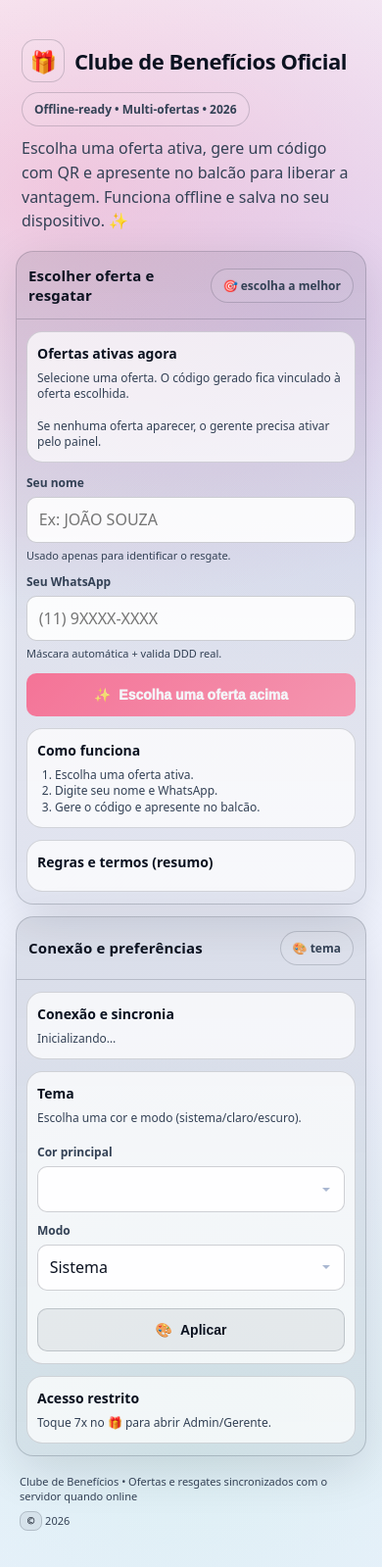
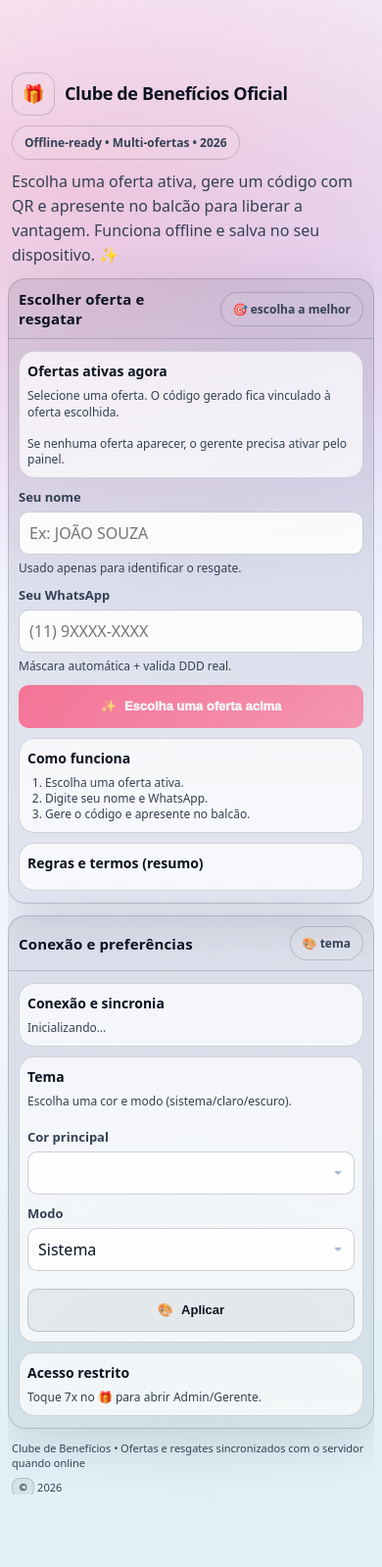
Before and after one commit to Augustuuuuu/clube-beneficios, a Django app: page / in a window 390 px wide. Shown: the whole page at 98% size. Run offline with Django 5.2, Linux system fonts and the light colour scheme; lists and menus that the app fills with data are empty; some libraries are stand-ins or nearby versions.

Commit message:
Update index.html

```diff
--- a/templates/index.html
+++ b/templates/index.html
@@ -74,7 +74,7 @@
     box-sizing:border-box;
   }
 
-  .wrap{ width:100%; max-width:1120px; display:grid; gap:18px; box-sizing:border-box; min-width:0; padding:0 2px; }
+  .wrap{ width:100%; max-width:1120px; display:grid; gap:18px; box-sizing:border-box; min-width:0; padding:0 2px; overflow:hidden; }
   header{ display:flex; align-items:flex-start; justify-content:space-between; gap:14px; padding:0 6px; min-width:0; }
   .brand{ display:flex; flex-direction:column; gap:10px; min-width:0; flex:1; }
   .titleRow{ display:flex; align-items:center; gap:10px; flex-wrap:wrap; min-width:0; }
@@ -120,11 +120,9 @@
     min-width:0;
   }
   .banner.show{ display:block; }
-  @media (max-width: 480px){ .banner{ margin: 0 4px; padding: 8px 10px; font-size: 12px; } }
 
   .grid{ display:grid; grid-template-columns: 1.05fr .95fr; gap:16px; min-width:0; width:100%; }
   @media (max-width: 920px){ .grid{ grid-template-columns: 1fr; } }
-  @media (max-width: 480px){ .grid{ gap: 12px; min-width: 0; } }
 
   .card{
     background: linear-gradient(180deg, var(--card2), var(--card));
@@ -142,19 +140,13 @@
     display:flex; align-items:center; justify-content:space-between; gap:12px;
     min-width:0;
   }
-  @media (max-width: 480px){ .head{ padding: 14px 12px; } }
   .head h2{ margin:0; font-size:16px; letter-spacing:.01em; min-width:0; }
-  @media (max-width: 480px){ .head h2{ font-size: 15px; } }
 
   .content{ padding:18px; display:flex; flex-direction:column; gap:14px; box-sizing:border-box; min-width:0; overflow-x:hidden; }
-  @media (max-width: 480px){
-    .content{ padding: 12px 10px; gap: 12px; }
-  }
 
   .row{ display:grid; grid-template-columns: 1fr 1fr; gap:12px; min-width:0; }
   .row > *{ min-width:0; }
   @media (max-width: 560px){ .row{ grid-template-columns: 1fr; } }
-  @media (max-width: 480px){ .row{ gap: 10px; } }
 
   label{ display:block; color:var(--muted); font-size:clamp(12px, 2.5vw, 13px); margin:0 0 6px; font-weight:900; }
 
@@ -223,13 +215,6 @@
     width: auto;
     max-width: 100%;
   }
-  @media (max-width: 480px){
-    button{ min-height: 44px; }
-    button[style*="min-width"]{ min-width: 0 !important; }
-  }
-  @media (max-width: 360px){
-    button{ padding: 8px 10px; font-size: 13px; gap: 6px; }
-  }
   button:hover:not(:disabled){ filter:brightness(1.06); }
   button:active:not(:disabled){ transform: translateY(1px); }
   button:disabled{ opacity:.66; cursor:not-allowed; }
@@ -295,9 +280,6 @@
     display:grid;
     gap:10px;
   }
-  @media (max-width: 480px){
-    .codeCard{ padding: 12px 10px; gap: 8px; }
-  }
   @media (prefers-color-scheme: light){
     .codeCard{ background: rgba(255,255,255,.72); border-color: rgba(15,23,42,.16); }
   }
@@ -319,7 +301,6 @@
   .offerMeta{ color:var(--muted); font-size:12px; line-height:1.35; overflow-wrap:break-word; word-break:break-word; }
   .offerPickRow{ display:flex; gap:10px; flex-wrap:wrap; align-items:center; justify-content:space-between; }
   .offerBtn{ width:auto; min-width: min(140px, 100%); max-width: 100%; }
-  @media (max-width: 480px){ .offerBtn{ min-width:0; width:100%; } }
 
   .resultWrap{ display:none; gap:12px; width:100%; max-width:100%; min-width:0; overflow:hidden; }
   .resultWrap.show{ display:grid; }
@@ -335,11 +316,6 @@
     flex-wrap:wrap;
     min-width:0;
   }
-  @media (max-width: 480px){
-    .code{ font-size: 15px; word-break: break-all; }
-    .codeLine{ gap: 8px; }
-    .codeLine .secondary{ min-width:0 !important; width:100% !important; }
-  }
   .tag{
     font-size: 12px;
     font-weight: 950;
@@ -373,9 +349,6 @@
     align-self:flex-start;
     max-width:100%;
   }
-  @media (max-width: 480px){
-    #codeCard .qrRow qr-generator{ --s: 180px !important; max-width: 100%; }
-  }
 
   footer{
     padding:0 6px;
@@ -386,7 +359,76 @@
     flex-wrap:wrap;
     min-width:0;
   }
-  @media (max-width: 480px){ footer{ padding: 0 4px; font-size: 11px; } }
+
+  /* ========== MOBILE: ajuste definitivo para celulares (única fonte de regras) ========== */
+  @media (max-width: 600px){
+    .wrap{ width: 100%; overflow-x: hidden; }
+    body{
+      padding: 12px 10px;
+      padding-left: max(10px, env(safe-area-inset-left));
+      padding-right: max(10px, env(safe-area-inset-right));
+      padding-bottom: max(12px, env(safe-area-inset-bottom));
+    }
+    .wrap{ max-width: 100%; padding: 0; gap: 14px; }
+    header{ padding: 0 4px; flex-wrap: wrap; }
+    h1{ font-size: 20px; }
+    .grid{ grid-template-columns: 1fr; gap: 12px; }
+    .card, .content, .row > *, #codeCard, .resultWrap, .codeLine, .qrRow, .resultInfoCol{ min-width: 0; max-width: 100%; }
+    .content{ padding: 14px 12px; gap: 12px; overflow-x: hidden; }
+    .head{ padding: 12px 12px; }
+    .head h2{ font-size: 15px; }
+    .row{ grid-template-columns: 1fr; gap: 10px; }
+    label{ font-size: 13px; }
+    input, select, textarea{
+      width: 100% !important;
+      max-width: 100% !important;
+      min-width: 0 !important;
+      padding: 10px 12px;
+      min-height: 44px;
+      font-size: 16px;
+      border-radius: 10px;
+    }
+    select{ padding-right: 36px; background-position: right 10px center; }
+    textarea{ min-height: 80px; }
+    .hint{ font-size: 12px; }
+    button{
+      min-height: 44px;
+      padding: 10px 12px;
+      font-size: 14px;
+      border-radius: 10px;
+      gap: 8px;
+    }
+    button[style*="min-width"]{ min-width: 0 !important; }
+    .codeCard{ padding: 12px 10px; gap: 8px; }
+    .offerItem{ padding: 10px; }
+    .offerMeta{ font-size: 12px; }
+    .offerBtn{ min-width: 0 !important; width: 100% !important; }
+    .codeLine{ flex-direction: column; align-items: stretch; gap: 8px; }
+    .codeLine .secondary{ min-width: 0 !important; width: 100% !important; }
+    .code{ font-size: 15px; word-break: break-all; }
+    .resultShareBtn{ min-height: 44px; margin-top: 8px; gap: 8px; }
+    #codeCard .qrRow qr-generator{ --s: 180px !important; max-width: 100%; }
+    footer{ padding: 0 4px; font-size: 11px; }
+    .banner{ margin: 0 4px; padding: 8px 10px; font-size: 12px; }
+  }
+  @media (max-width: 480px){
+    body{ padding: 10px 8px; padding-left: max(8px, env(safe-area-inset-left)); padding-right: max(8px, env(safe-area-inset-right)); }
+    .wrap{ gap: 12px; }
+    .content{ padding: 12px 10px; gap: 10px; }
+    .head{ padding: 10px 10px; }
+    h1{ font-size: 18px; }
+    input, select, textarea{ padding: 10px 10px; }
+    button{ padding: 10px 10px; font-size: 13px; }
+    .codeCard{ padding: 10px 8px; }
+  }
+  @media (max-width: 360px){
+    body{ padding: 8px 6px; padding-left: max(6px, env(safe-area-inset-left)); padding-right: max(6px, env(safe-area-inset-right)); }
+    .content{ padding: 10px 8px; gap: 8px; }
+    input, select, textarea{ padding: 8px 10px; min-height: 42px; }
+    button{ padding: 8px 10px; font-size: 13px; min-height: 42px; }
+    .codeCard{ padding: 8px 6px; }
+    .head{ padding: 8px; }
+  }
 
   .srOnly{
     position:absolute!important;
```
